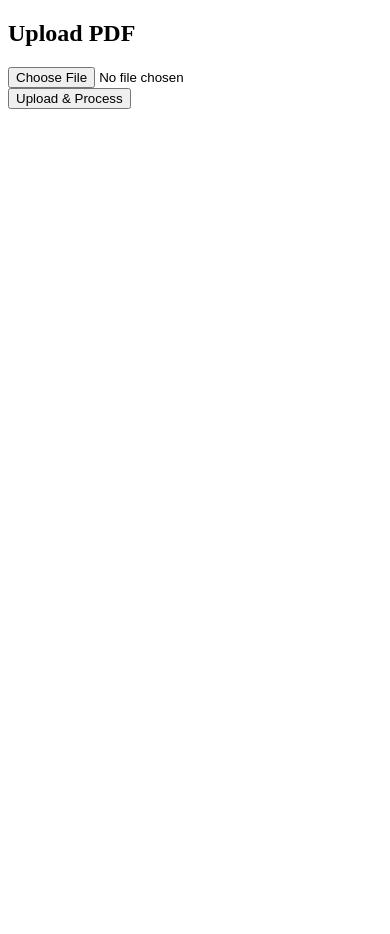
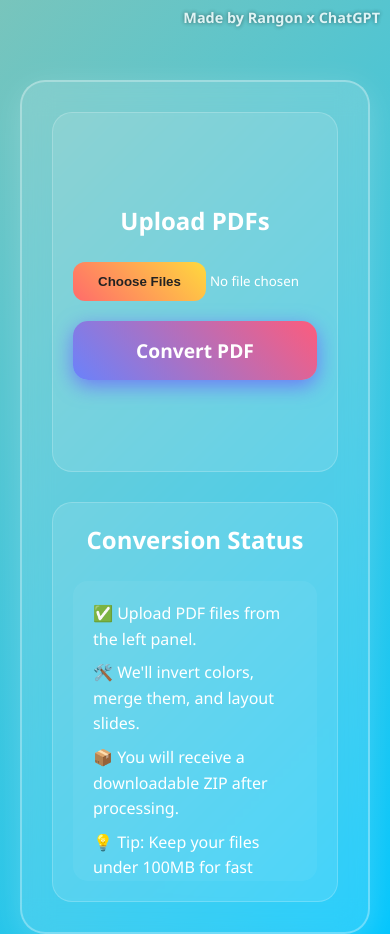
Before and after one commit to rsrangon089/pdf-processing-app-, a Flask app: page / in a window 390 px wide. Before the commit the page ends 109 px from the top, so only its background shows below. Run offline with Flask 3, Linux system fonts and the light colour scheme; parts of the project's set-up code (start-up, migrations or seed data) failed here and were passed over.

Commit message:
Update index.html

```diff
--- a/templates/index.html
+++ b/templates/index.html
@@ -1,47 +1,264 @@
 <!DOCTYPE html>
-<html>
-<head><title>PDF Processor</title></head>
+<html lang="en">
+<head>
+  <meta charset="UTF-8" />
+  <meta name="viewport" content="width=device-width, initial-scale=1" />
+  <title>PDF Slide Converter</title>
+  <style>
+    /* CSS same as you gave — gradient background, boxes, buttons styling, responsive, etc. */
+    * {
+      box-sizing: border-box;
+      margin: 0;
+      padding: 0;
+      font-family: 'Segoe UI', Tahoma, Geneva, Verdana, sans-serif;
+    }
+
+    html, body {
+      height: 100%;
+      width: 100%;
+    }
+
+    body {
+      background: linear-gradient(135deg, #7b2ff7, #f107a3, #ff5f6d, #ffc371, #00c6ff, #0072ff, #00ff87);
+      background-size: 1400% 1400%;
+      animation: gradientShift 20s ease infinite;
+      min-height: 100vh;
+      display: flex;
+      justify-content: center;
+      align-items: center;
+      padding: 60px 20px;
+      color: #fff;
+      position: relative;
+    }
+
+    @keyframes gradientShift {
+      0% {background-position: 0% 50%;}
+      50% {background-position: 100% 50%;}
+      100% {background-position: 0% 50%;}
+    }
+
+    .main-layout {
+      display: flex;
+      flex-wrap: wrap;
+      gap: 30px;
+      background: rgba(255, 255, 255, 0.15);
+      border-radius: 25px;
+      box-shadow: 0 8px 32px 0 rgba(255, 255, 255, 0.2);
+      backdrop-filter: blur(15px);
+      padding: 30px;
+      max-width: 1100px;
+      width: 100%;
+      justify-content: center;
+      border: 2px solid rgba(255, 255, 255, 0.3);
+    }
+
+    .box {
+      width: 450px;
+      min-height: 360px;
+      padding: 20px;
+      background: rgba(255, 255, 255, 0.1);
+      border-radius: 20px;
+      border: 1px solid rgba(255, 255, 255, 0.2);
+      display: flex;
+      justify-content: center;
+      align-items: center;
+      flex-direction: column;
+    }
+
+    h2 {
+      margin-bottom: 25px;
+      font-weight: 800;
+      font-size: 1.8rem;
+      color: white;
+      text-align: center;
+    }
+
+    form {
+      width: 100%;
+      display: flex;
+      flex-direction: column;
+      align-items: center;
+      justify-content: center;
+    }
+
+    form input[type="file"] {
+      width: 100%;
+      margin-bottom: 20px;
+    }
+
+    input[type="file"]::-webkit-file-upload-button,
+    input[type="file"]::file-selector-button {
+      background: linear-gradient(45deg, #FF6B6B, #FFD93D);
+      border: none;
+      padding: 12px 25px;
+      border-radius: 12px;
+      color: #222;
+      font-weight: 600;
+      cursor: pointer;
+    }
+
+    input[type="file"]::-webkit-file-upload-button:hover,
+    input[type="file"]::file-selector-button:hover {
+      background: linear-gradient(45deg, #FFD93D, #FF6B6B);
+    }
+
+    input[type="submit"] {
+      background: linear-gradient(45deg, #6A82FB, #FC5C7D);
+      border: none;
+      padding: 16px;
+      color: white;
+      font-size: 1.2rem;
+      font-weight: bold;
+      border-radius: 15px;
+      cursor: pointer;
+      width: 100%;
+      box-shadow: 0 6px 20px rgba(111, 86, 255, 0.7);
+    }
+
+    input[type="submit"]:hover {
+      background: linear-gradient(45deg, #FC5C7D, #6A82FB);
+      box-shadow: 0 8px 28px rgba(252, 92, 125, 0.9);
+    }
+
+    .status-box {
+      color: #fff;
+      font-weight: 500;
+      line-height: 1.6;
+      background: rgba(255, 255, 255, 0.05);
+      padding: 20px;
+      border-radius: 15px;
+      min-height: 250px;
+      max-height: 300px;
+      overflow-y: auto;
+    }
+
+    .status-box p {
+      margin-bottom: 8px;
+    }
+
+    .download-link {
+      margin-top: 20px;
+      text-align: center;
+    }
+
+    .download-link a {
+      padding: 12px 20px;
+      background: linear-gradient(45deg, #00ff87, #60efff);
+      color: black;
+      font-weight: bold;
+      border-radius: 12px;
+      text-decoration: none;
+      box-shadow: 0 5px 15px rgba(0, 255, 135, 0.6);
+      display: inline-block;
+      margin: 5px;
+    }
+
+    .download-link a:hover {
+      background: linear-gradient(45deg, #60efff, #00ff87);
+    }
+
+    @media (max-width: 900px) {
+      body {
+        align-items: flex-start;
+        padding-top: 80px;
+      }
+
+      .main-layout {
+        flex-direction: column;
+        align-items: center;
+      }
+
+      .box {
+        width: 100%;
+      }
+
+      h2 {
+        font-size: 1.5rem;
+      }
+    }
+
+    .footer-credit {
+      position: fixed;
+      top: 8px;
+      right: 10px;
+      color: white;
+      font-weight: 600;
+      font-size: 0.9rem;
+      user-select: none;
+      opacity: 0.8;
+      font-family: 'Segoe UI', Tahoma, Geneva, Verdana, sans-serif;
+      pointer-events: none;
+      text-shadow: 0 0 4px rgba(0,0,0,0.6);
+    }
+  </style>
+</head>
 <body>
-  <h2>Upload PDF</h2>
-  <input type="file" id="pdfFile" />
-  <button onclick="uploadAndProcess()">Upload & Process</button>
-  <p id="status"></p>
-  <a id="downloadLink" href="#" target="_blank" style="display:none;">Download Processed PDF</a>
+  <div class="main-layout">
+    <!-- Upload Box -->
+    <div class="box">
+      <h2>Upload PDFs</h2>
+      <form id="uploadForm" action="/" method="post" enctype="multipart/form-data">
+        <input type="file" name="pdfs" multiple required />
+        <input type="submit" value="Convert PDF" />
+      </form>
+    </div>
 
-<script>
-  async function uploadAndProcess() {
-    const fileInput = document.getElementById('pdfFile');
-    if(fileInput.files.length === 0) {
-      alert("Please select a PDF file");
-      return;
-    }
-    const file = fileInput.files[0];
-    const formData = new FormData();
-    formData.append('pdf', file);
-    document.getElementById('status').innerText = "Uploading...";
-    const uploadResp = await fetch('/upload', { method: 'POST', body: formData });
-    if(!uploadResp.ok) {
-      document.getElementById('status').innerText = "Upload failed.";
-      return;
-    }
-    const uploadData = await uploadResp.json();
-    const file_id = uploadData.file_id;
-    document.getElementById('status').innerText = "Processing...";
-    const processResp = await fetch('/process', {
-      method: 'POST',
-      headers: {'Content-Type': 'application/json'},
-      body: JSON.stringify({file_id})
+    <!-- Status Box -->
+    <div class="box">
+      <h2>Conversion Status</h2>
+      <div id="status" class="status-box">
+        <p>✅ Upload PDF files from the left panel.</p>
+        <p>🛠️ We'll invert colors, merge them, and layout slides.</p>
+        <p>📦 You will receive a downloadable ZIP after processing.</p>
+        <p>💡 Tip: Keep your files under 100MB for fast results.</p>
+      </div>
+      <div class="download-link" id="downloadLink" style="display:none;">
+        <a href="#" id="zipDownload" download>⬇️ Download ZIP File</a>
+        <a href="#" id="pdfDownload" download>📄 Download PDF File</a>
+      </div>
+    </div>
+  </div>
+
+  <!-- Credit text top-right -->
+  <div class="footer-credit">Made by Rangon x ChatGPT</div>
+
+  <script>
+    const form = document.getElementById("uploadForm");
+    const statusBox = document.getElementById("status");
+    const zipDownload = document.getElementById("zipDownload");
+    const pdfDownload = document.getElementById("pdfDownload");
+    const downloadLink = document.getElementById("downloadLink");
+
+    form.addEventListener("submit", function (e) {
+      e.preventDefault();
+      const formData = new FormData(form);
+      statusBox.innerHTML = "<p>🚀 Uploading files...</p>";
+      zipDownload.href = "#";
+      pdfDownload.href = "#";
+      downloadLink.style.display = "none";
+
+      fetch("/", {
+        method: "POST",
+        body: formData
+      })
+      .then(response => {
+        if (!response.ok) throw new Error("Failed to process PDF.");
+        return response.json();
+      })
+      .then(data => {
+        zipDownload.href = data.zip_url;
+        pdfDownload.href = data.pdf_url;
+        downloadLink.style.display = "block";
+
+        statusBox.innerHTML += "<p>✅ Inverted PDF pages.</p>";
+        statusBox.innerHTML += "<p>✅ Merged into single file.</p>";
+        statusBox.innerHTML += "<p>✅ Converted to 3-per-page layout.</p>";
+        statusBox.innerHTML += "<p>📦 Files are ready! Click the download buttons above.</p>";
+      })
+      .catch(err => {
+        statusBox.innerHTML += `<p style="color:red;">❌ Error: ${err.message}</p>`;
+      });
     });
-    if(!processResp.ok) {
-      document.getElementById('status').innerText = "Processing failed.";
-      return;
-    }
-    const processData = await processResp.json();
-    document.getElementById('status').innerText = "Done!";
-    const downloadLink = document.getElementById('downloadLink');
-    downloadLink.href = processData.download_url;
-    downloadLink.style.display = 'inline';
-  }
-</script>
+  </script>
 </body>
 </html>
```
